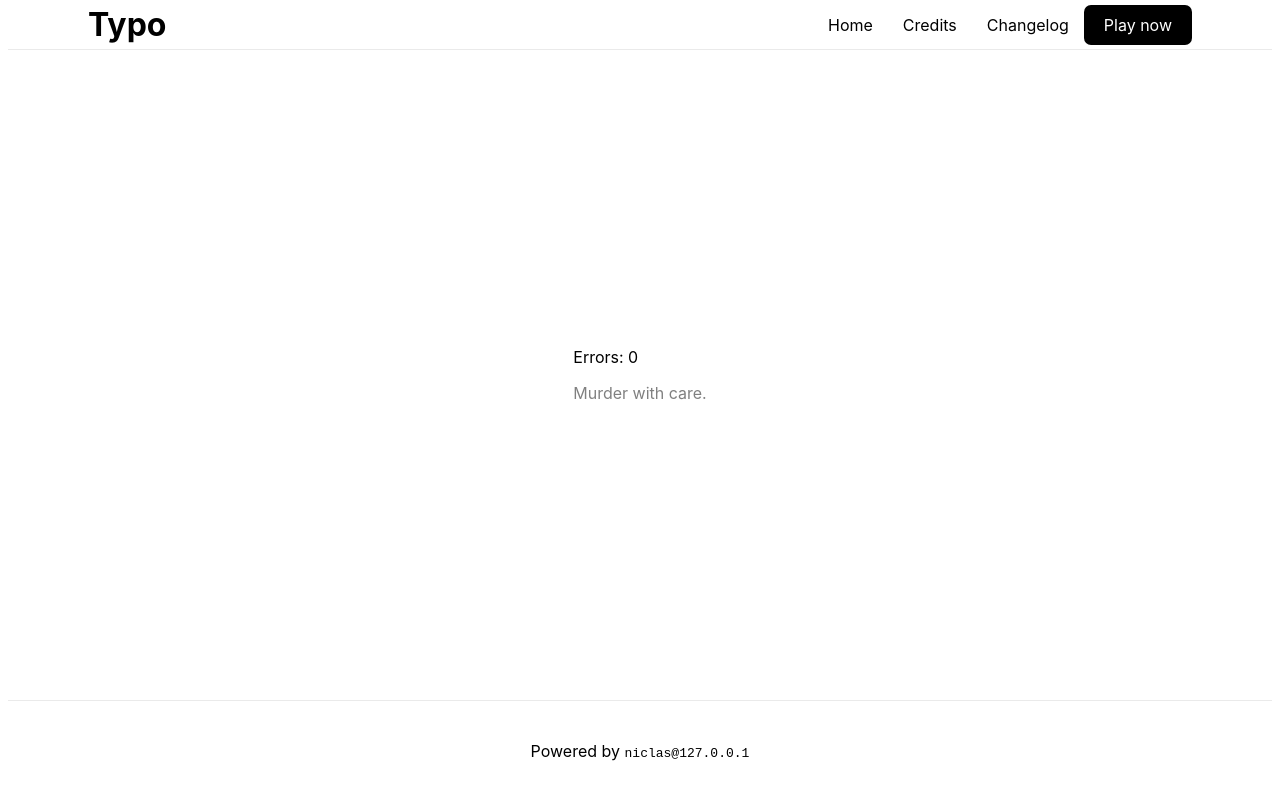
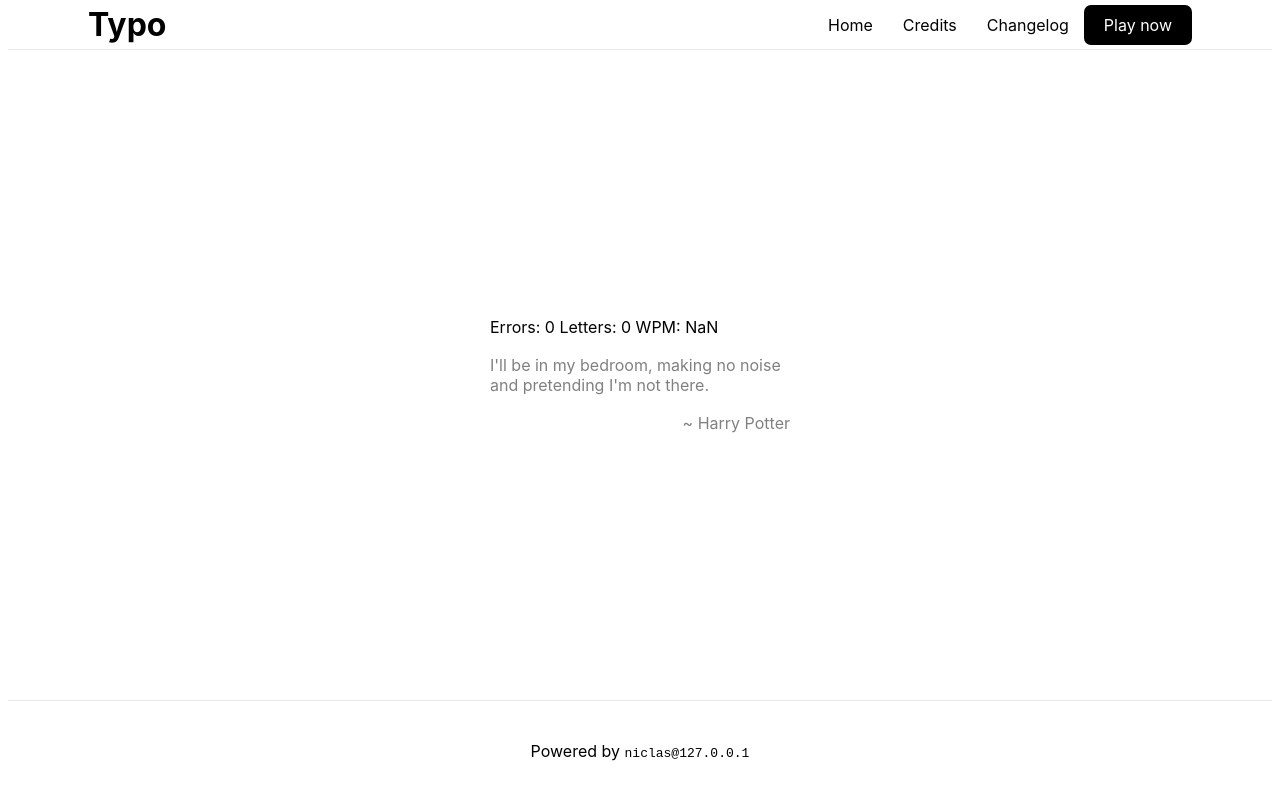
Before and after one commit to BergerAPI/typo.io, a Next.js app: page /app in a window 1280 px wide. Built offline with nearby package versions, Linux system fonts and the light colour scheme.

Commit message:
made big changes to the desgin and fixed errors

```diff
--- a/components/Input.jsx
+++ b/components/Input.jsx
@@ -1,4 +1,3 @@
-import Link from "next/link";
 import React from "react";
 import styles from "../styles/components/Input.module.css";
 
@@ -12,8 +11,25 @@ export class Input extends React.Component {
       remainingText: this.props.text,
       fullText: this.props.text,
       errorCount: 0,
-      validLetters: 'abcdefghijklmnopqrstuvwxyzABCDEFGHIJKLMNOPQRSTUVW.?!;:," ',
+      validLetters:
+        "abcdefghijklmnopqrstuvwxyzABCDEFGHIJKLMNOPQRSTUVW.?!;:,'\" ",
+      time: 0.0,
+      start: 0.0,
+      wpm: 0.0,
     };
+  }
+
+  startTimer() {
+    this.setState({
+      time: this.state.time,
+      start: Date.now() - this.state.time,
+    });
+    this.timer = setInterval(() => {
+      this.setState({
+        time: Date.now() - this.state.start,
+      });
+      console.log(this.state.time);
+    }, 1);
   }
 
   componentDidMount() {
@@ -48,13 +64,19 @@ export class Input extends React.Component {
 
   handleValidInput(event) {
     if (event.key === this.state.fullText[this.state.index]) {
+      if (this.state.index == 0) {
+        this.startTimer();
+      }
+
       this.state.typedText += this.state.fullText[this.state.index];
       this.state.remainingText = this.state.remainingText.slice(
         1,
         this.state.remainingText.length
       );
-      this.setState({ index: this.state.index + 1 });
-    } else this.setState({errorCount: this.state.errorCount + 1});
+      this.setState({
+        index: this.state.index + 1,
+      });
+    } else this.setState({ errorCount: this.state.errorCount + 1 });
 
     if (this.state.index + 1 > this.state.fullText.length) this.handleFinish();
   }
@@ -66,11 +88,21 @@ export class Input extends React.Component {
   render() {
     return (
       <div>
-        <p>Errors: {this.state.errorCount}</p>
-        <p>
-          <a className={styles.typed}>{this.state.typedText}</a>
-          <a className={styles.remaining}>{this.state.remainingText}</a>
+        <p className={styles.information}>
+          <a>Errors: {this.state.errorCount} </a>
+          <a>Letters: {this.state.typedText.length} </a>
+          <a>
+            WPM:{" "}
+            {Math.round(this.state.typedText.length * (60 / this.state.time))}
+          </a>
         </p>
+        <div className={styles.text}>
+          <p>
+            <a className={styles.typed}>{this.state.typedText}</a>
+            <a className={styles.remaining}>{this.state.remainingText}</a>
+          </p>
+        </div>
+        <p className={styles.author}>~ {this.props.author}</p>
       </div>
     );
   }
--- a/pages/app/index.js
+++ b/pages/app/index.js
@@ -15,7 +15,7 @@ export default function Home() {
       <Navbar />
 
       <main className={styles.main}>
-        <Input text="Murder with care.">
+        <Input text="I'll be in my bedroom, making no noise and pretending I'm not there." author="Harry Potter">
         </Input>
       </main>
 
--- a/styles/components/Input.module.css
+++ b/styles/components/Input.module.css
@@ -1,7 +1,26 @@
 .typed {
-    color: white;
+  color: white;
 }
 
 .remaining {
+  color: rgba(128, 128, 128, 10);
+}
+
+.text {
+  max-width: 300px;
+  display: -webkit-box;
+  -webkit-line-clamp: 9;
+  -webkit-box-orient: vertical;
+  overflow: hidden;
+}
+
+.author {
     color: rgba(128, 128, 128, 10);
+    display: flex;
+    justify-content: flex-end;
+    margin-top: 2px;
 }
+
+.information {
+    margin-bottom: 2px;
+}
```
